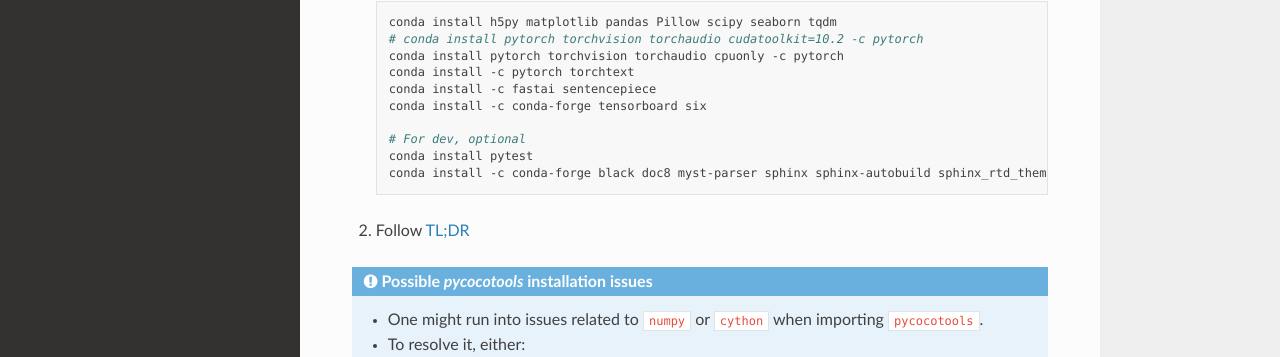
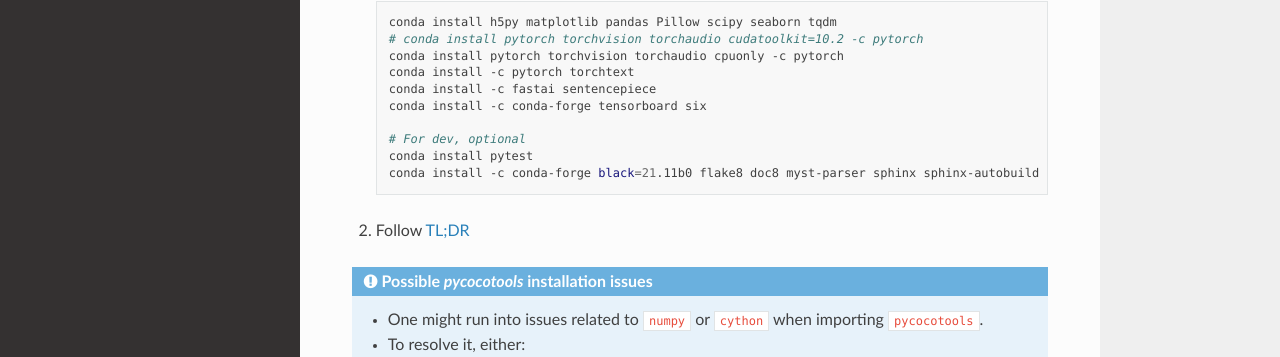
Before and after one commit to jiahuei/sparse-image-captioning, a Sphinx documentation site: the page built from docs/get_started.md, in a window 1280 px wide and 900 px high, scrolled down 2148 px. Shown: the part 292-649 px from the top of the window. Built offline with Sphinx 7.4.7 and the Read the Docs theme 2.0.0, drawn with Linux system fonts in a browser that asks for light colours; pages that are not in the unit, such as notebooks, are missing from menus.

Commit message:
bump black lint to `21.11b0`

````diff
--- a/docs/get_started.md
+++ b/docs/get_started.md
@@ -86,7 +86,7 @@ by [downloading from this link](https://visualstudio.microsoft.com/visual-cpp-bu
 
     # For dev, optional
     conda install pytest
-    conda install -c conda-forge black doc8 myst-parser sphinx sphinx-autobuild sphinx_rtd_theme
+    conda install -c conda-forge black=21.11b0 flake8 doc8 myst-parser sphinx sphinx-autobuild sphinx_rtd_theme
     ```
 2. Follow [TL;DR](#tldr)
 
````
Also changed, not shown: 1 other file.
